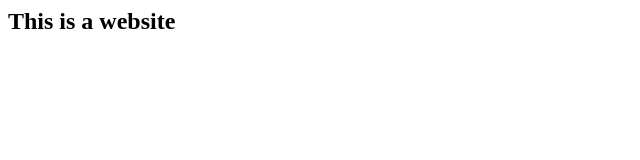
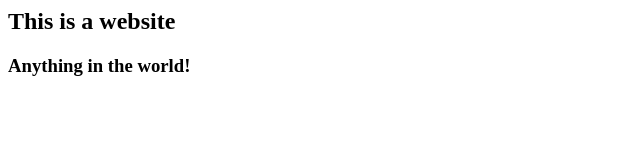
Before and after one commit to john-franti/cool-project, a plain HTML site: page index.html in a window 1280 px wide. Shown: the whole page, without its empty margins (0-640 px from the left). Drawn offline with Linux system fonts and the light colour scheme.

Commit message:
n's change

```diff
--- a/index.html
+++ b/index.html
@@ -1 +1,2 @@
 <h2>This is a website</h2>
+<h3> Anything in the world!</h3>
```
